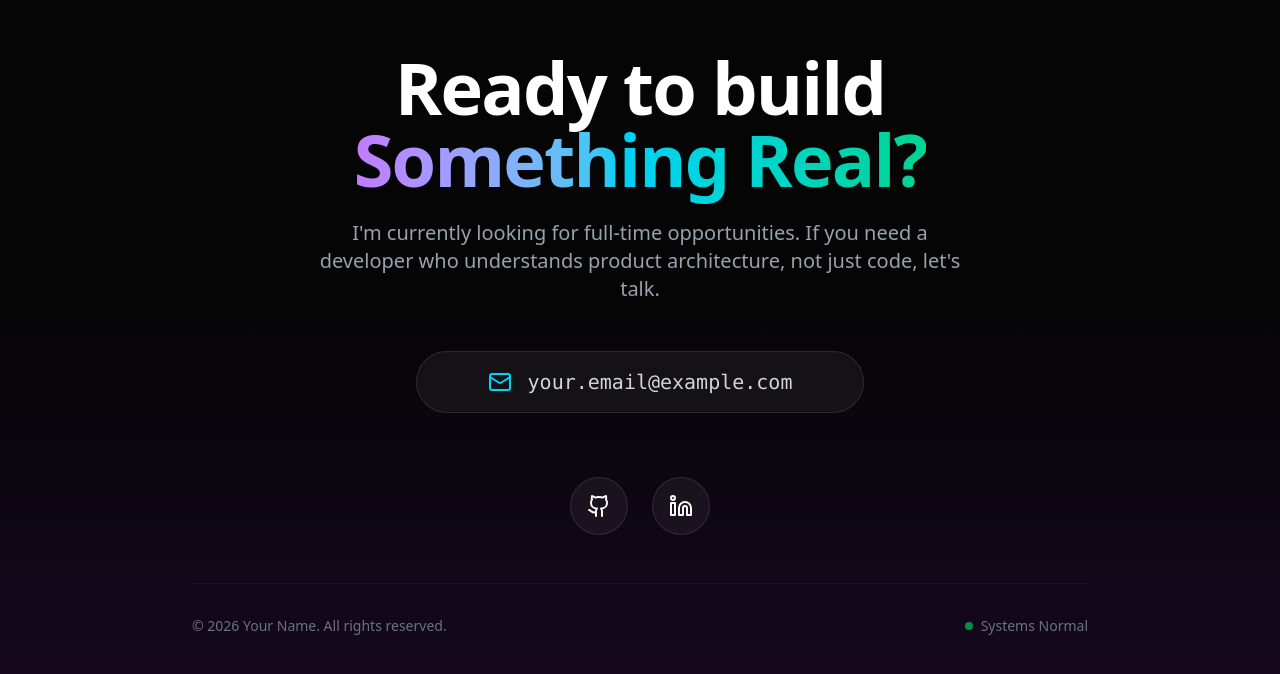
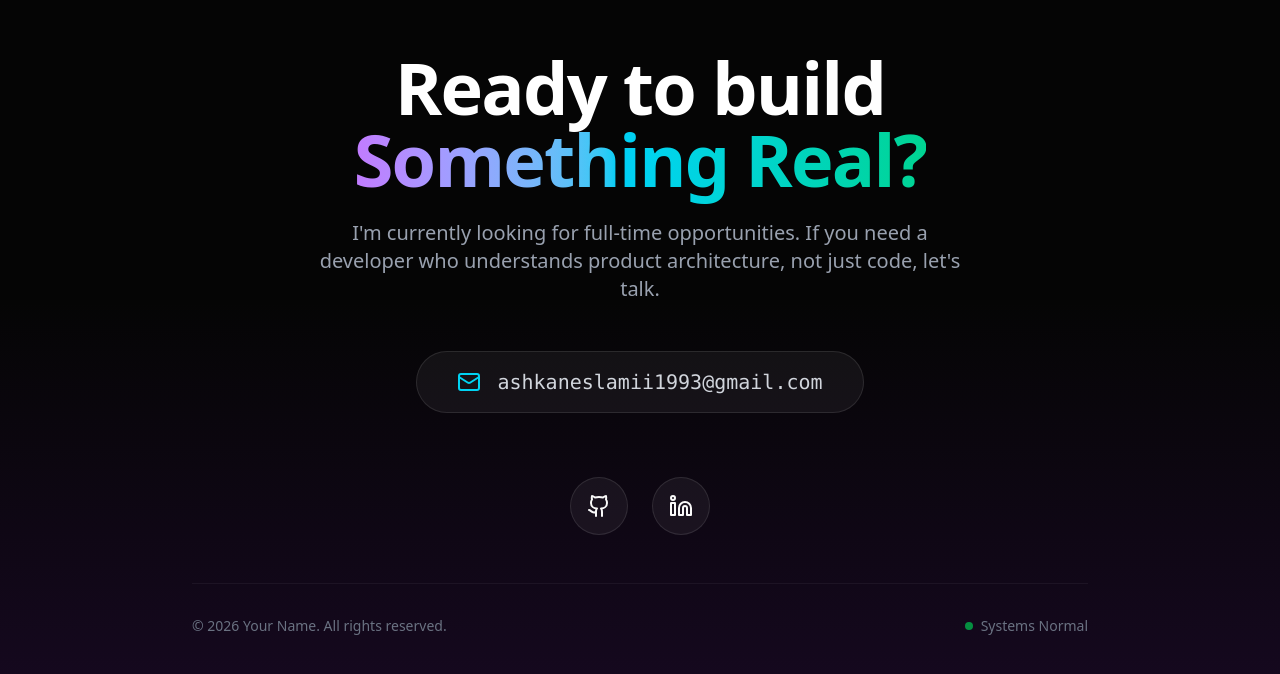
Before and after one commit to Ashes1993/portfolio, a Next.js app: page / in a window 1280 px wide. Shown: the part 4185-4859 px from the top of the page. Built offline with nearby package versions, Linux system fonts and the light colour scheme.

Commit message:
Added real social links to the footer.

```diff
--- a/components/Footer.js
+++ b/components/Footer.js
@@ -1,13 +1,13 @@
 "use client";
 import { useState } from "react";
 import { motion, AnimatePresence } from "framer-motion";
-import { Copy, Check, Github, Linkedin, Mail, Twitter } from "lucide-react";
+import { Check, Github, Linkedin, Mail } from "lucide-react";
 
 export default function Footer() {
   const [copied, setCopied] = useState(false);
 
   // REPLACE WITH YOUR ACTUAL EMAIL
-  const email = "your.email@example.com";
+  const email = "ashkaneslamii1993@gmail.com";
 
   const handleCopy = () => {
     navigator.clipboard.writeText(email);
@@ -93,12 +93,12 @@ export default function Footer() {
         <div className="flex justify-center gap-6 mb-12">
           <SocialButton
             icon={<Github className="w-6 h-6" />}
-            href="https://github.com/yourusername"
+            href="https://github.com/Ashes1993"
             label="GitHub"
           />
           <SocialButton
             icon={<Linkedin className="w-6 h-6" />}
-            href="https://linkedin.com/in/yourusername"
+            href="www.linkedin.com/in/ashkan-eslami-3982a7187"
             label="LinkedIn"
           />
           {/* Add more if needed */}
```
